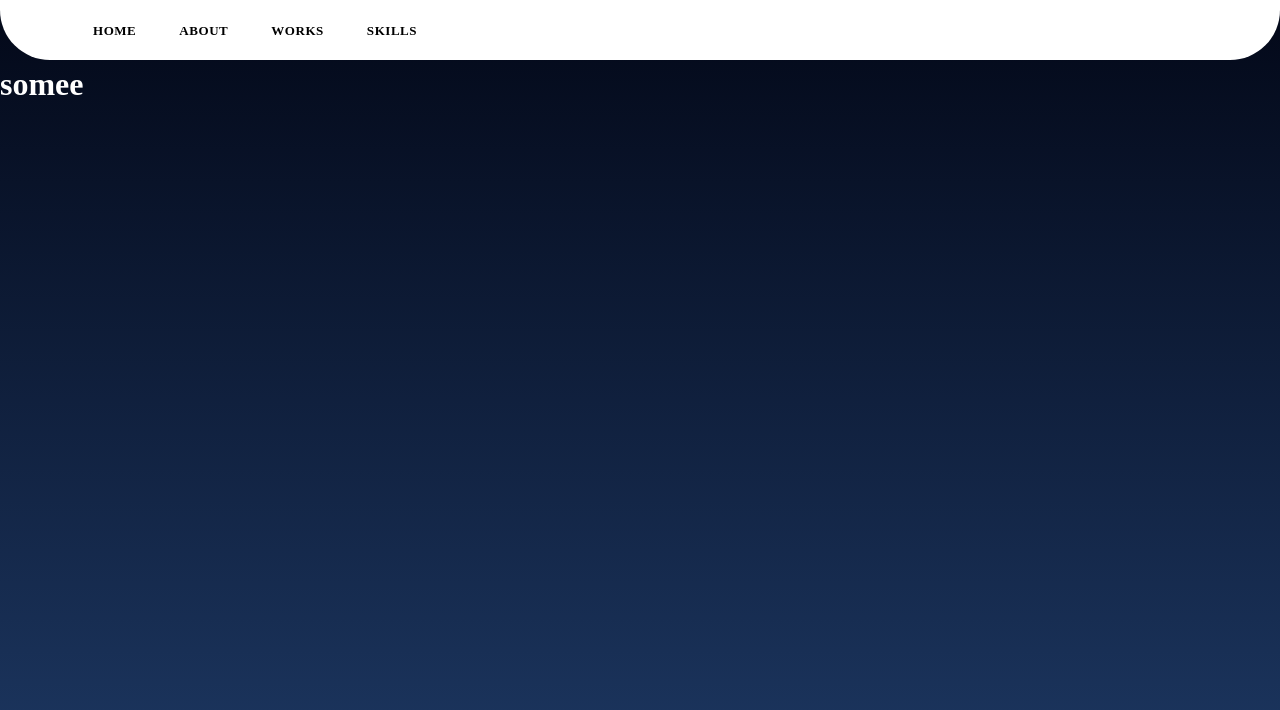
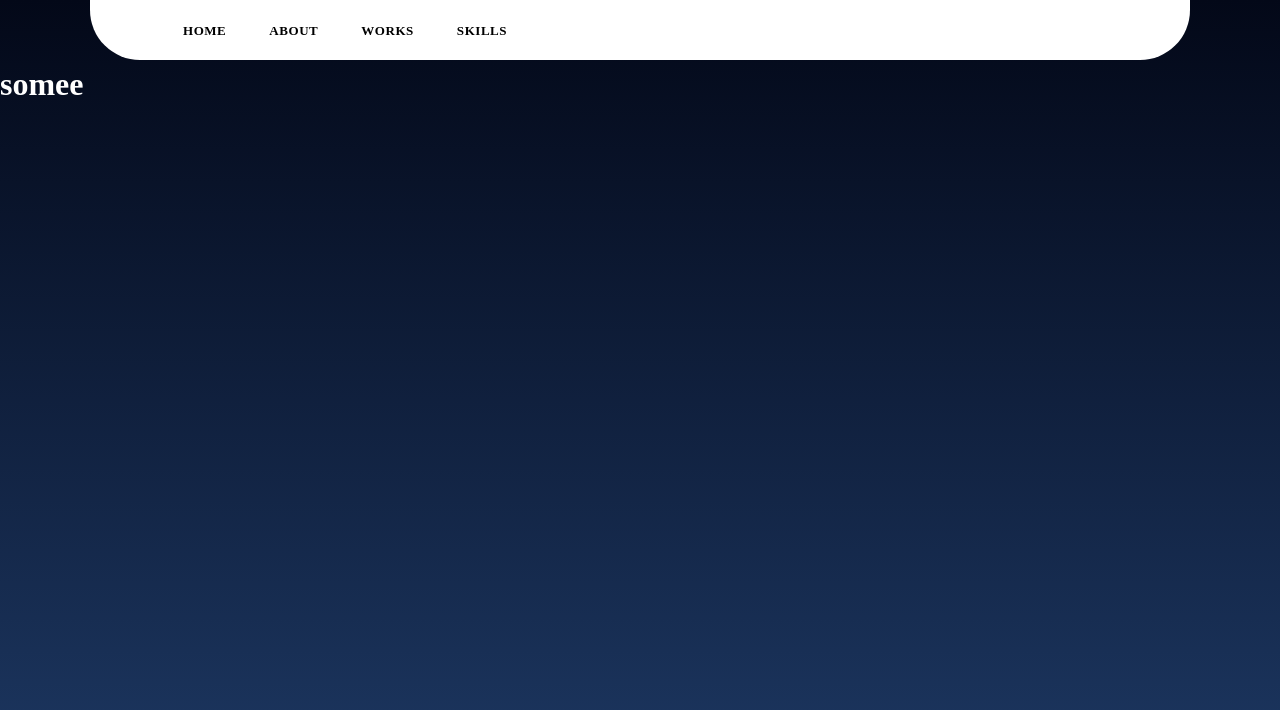
Before and after one commit to grand3680/porfolio-nextJS, a Next.js app: page / in a window 1280 px wide. Shown: the top 710 px of the page. Built offline with nearby package versions, Linux system fonts and the light colour scheme.

Commit message:
add Scss container

```diff
--- a/src/components/Heder/Heding.js
+++ b/src/components/Heder/Heding.js
@@ -4,7 +4,7 @@ import NavBar from '@/components/navigation/NavBar';
 
 
 const Heading = () => (
-   <>
+   <div className="styles.container">
     <div className={styles.particle_background}>
         <canvas className={styles.canvas_particle_background}></canvas>
     </div>
@@ -12,7 +12,7 @@ const Heading = () => (
     <div className={styles.container}>
       <NavBar/>
     </div>
-   </>
+   </div>
 )
 
 export default Heading;
--- /dev/null
+++ b/src/components/Heder/Styles/background/_container.scss
@@ -0,0 +1,29 @@
+.container {
+    max-width: 1200px;
+    margin: 0 auto;
+    padding: 0 20px;
+
+    @media (max-width: 575px) {
+      max-width: 100%;
+    }
+
+    @media (min-width: 576px) {
+      max-width: 540px;
+    }
+
+    @media (min-width: 768px) {
+      max-width: 720px;
+    }
+
+    @media (min-width: 992px) {
+      max-width: 960px;
+    }
+
+    @media (min-width: 1200px) {
+      max-width: 1140px;
+    }
+
+    @media (min-width: 1400px) {
+      max-width: 1320px;
+    }
+}
--- a/src/components/Heder/Styles/base.module.scss
+++ b/src/components/Heder/Styles/base.module.scss
@@ -1 +1 @@
-@import './background/particle_canvas';
+@import './background/particle_canvas', './background/container';
--- a/src/pages/404.js
+++ b/src/pages/404.js
@@ -9,5 +9,6 @@ export default function Custom404() {
             </Head>
             <h1 style={{ color: variables.primaryColor }}>404</h1>
             <p>something wrong</p>
-    </>)
+        </>
+    )
 }
```
Lines whose indentation alone changed are shown as unchanged.
